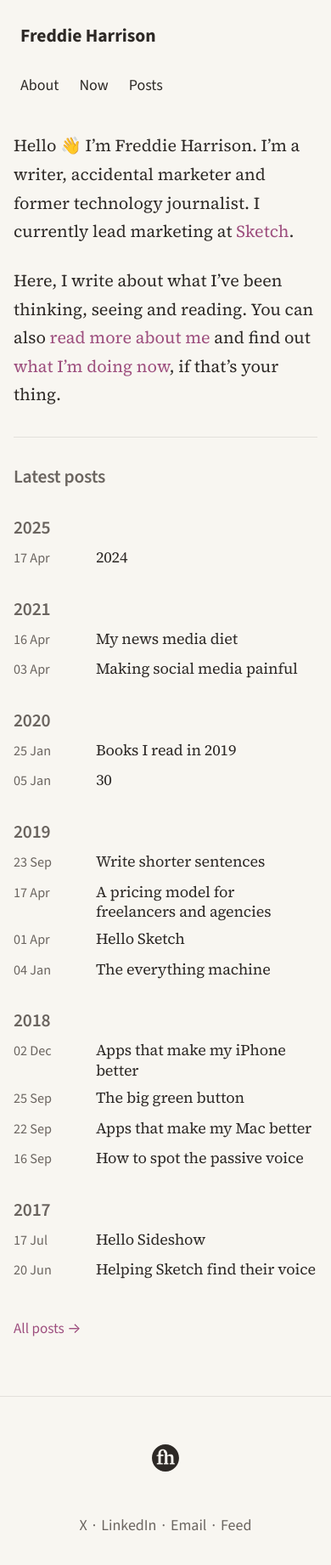
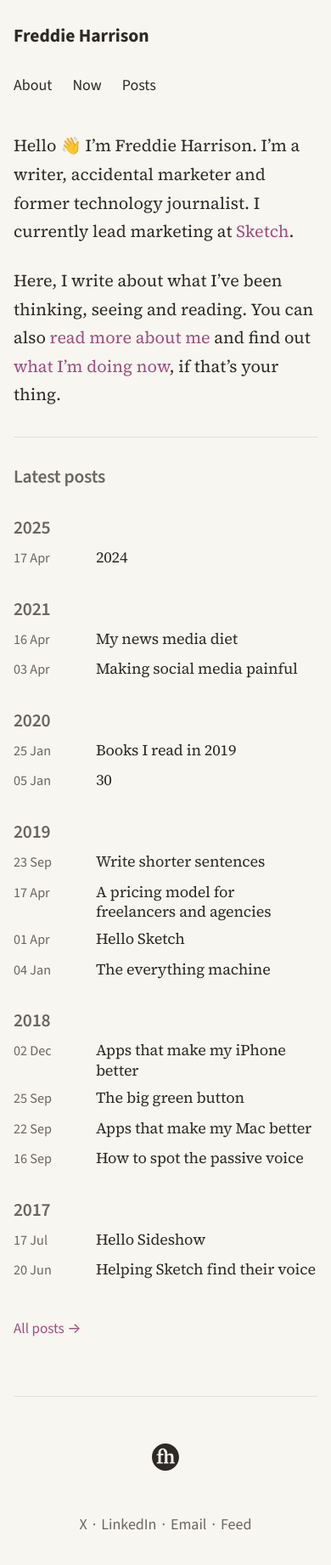
Before and after one commit to freddiewrites/freddiewrites.github.io, a Jekyll site: the page built from index.markdown, in a window 390 px wide. Shown: the whole page at 85% size. Built offline with Jekyll 4.4.1, drawn with Linux system fonts in a browser that asks for light colours.

Commit message:
Fix mobile alignment issues with header and footer (#21)
* Fix mobile alignment issues with header and footer

- Update header/nav horizontal padding to match main content on narrow screens (24px → 16px at 768px and 480px breakpoints)
- Update footer horizontal padding to match main content, ensuring the border-top divider respects page margins instead of running full width

* Fix footer border to respect horizontal padding on mobile

---------

Co-authored-by: Claude <noreply@anthropic.com>

```diff
--- a/_sass/_components.scss
+++ b/_sass/_components.scss
@@ -46,11 +46,20 @@
   max-width: var(--content-width);
   margin: var(--space-xl) auto 0;
   padding: var(--space-lg) var(--space-md);
-  border-top: 1px solid var(--border-color);
   font-family: var(--font-ui);
   display: flex;
   justify-content: space-between;
   align-items: center;
+  position: relative;
+
+  &::before {
+    content: "";
+    position: absolute;
+    top: 0;
+    left: var(--space-md);
+    right: var(--space-md);
+    border-top: 1px solid var(--border-color);
+  }
 }
 
 .footer-logo {
@@ -249,9 +258,25 @@
   font-size: 0.95em;
 }
 
-/* Responsive navigation */
+/* Responsive navigation and footer */
+@media (max-width: 768px) {
+  .site-nav {
+    padding: 0 var(--space-sm);
+  }
+
+  .site-footer {
+    padding: var(--space-lg) var(--space-sm);
+
+    &::before {
+      left: var(--space-sm);
+      right: var(--space-sm);
+    }
+  }
+}
+
 @media (max-width: 480px) {
   .site-nav {
+    padding: 0 var(--space-sm);
     flex-direction: column;
     align-items: flex-start;
   }
@@ -261,8 +286,14 @@
   }
 
   .site-footer {
+    padding: var(--space-lg) var(--space-sm);
     flex-direction: column;
     gap: var(--space-md);
+
+    &::before {
+      left: var(--space-sm);
+      right: var(--space-sm);
+    }
   }
 
   .footer-logo {
```
